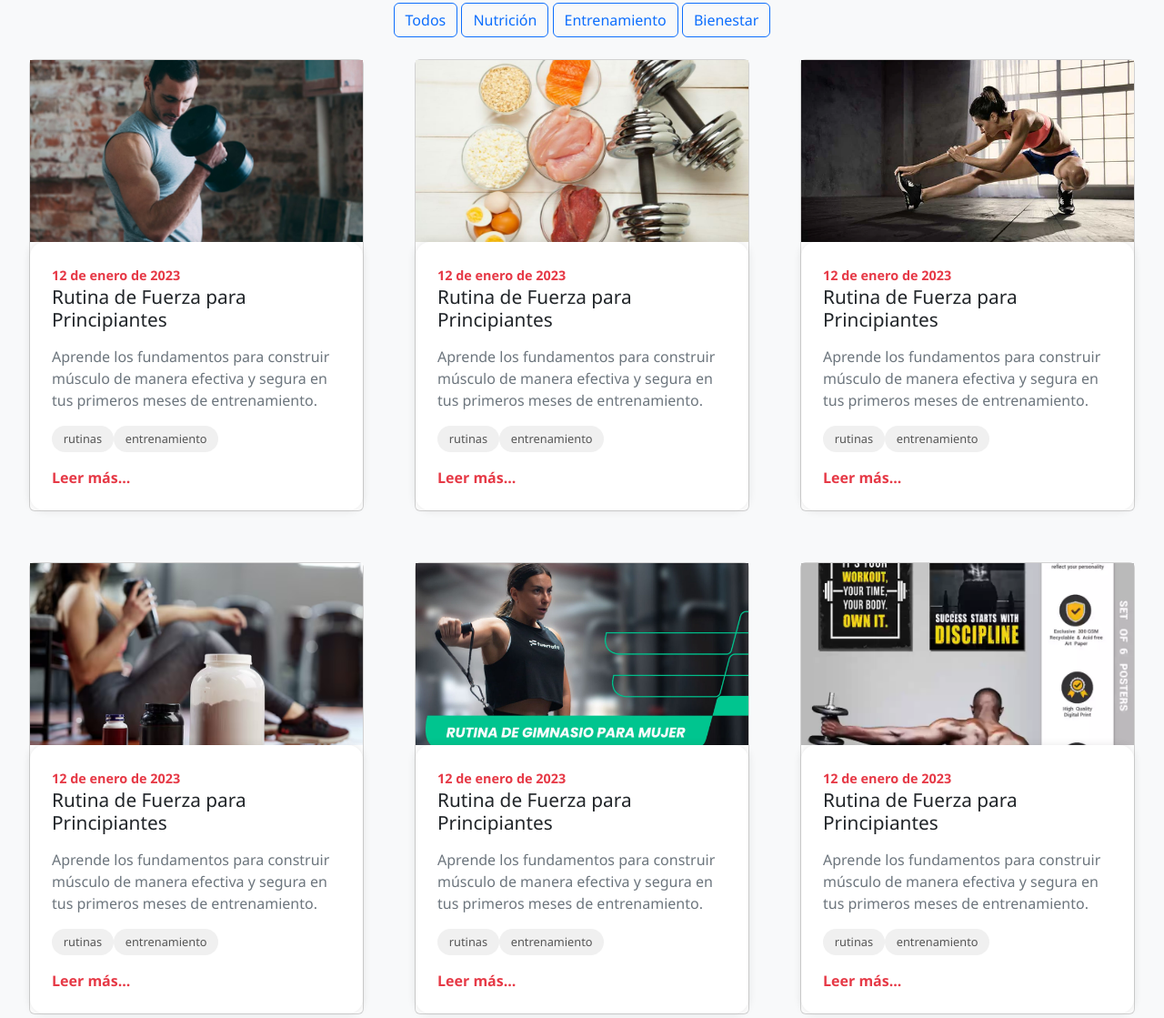
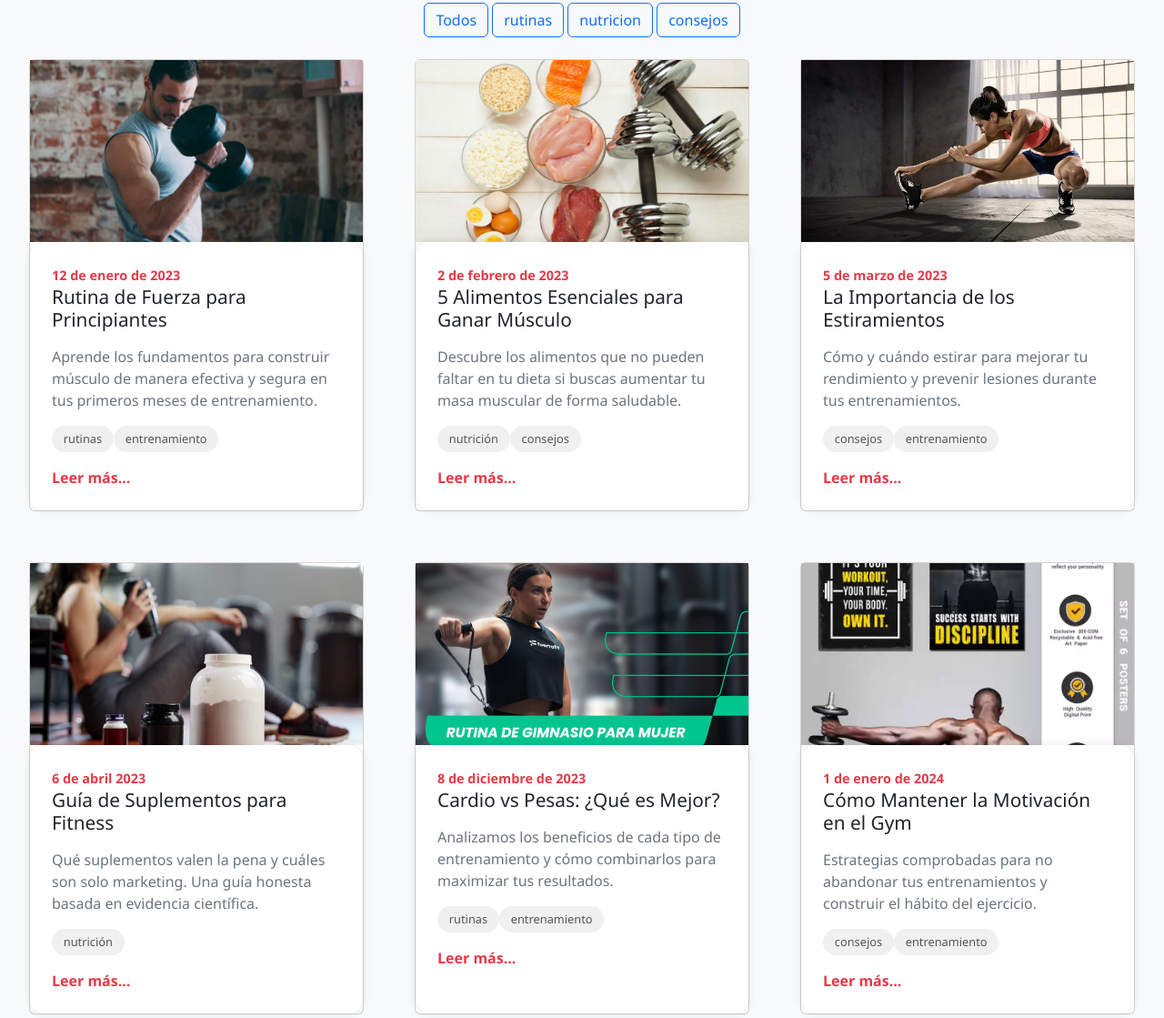
Before and after one commit to Amartinez77/PyS_tp2_RobertoArielMartinez, a website: page pages/blog.html in a window 1280 px wide. Shown: the part 195-1314 px from the top of the page at 91% size. Drawn offline with nearby package versions, Linux system fonts and the light colour scheme.

Commit message:
corrigiendo filtro de blog.html

```diff
--- a/assets/js/main.js
+++ b/assets/js/main.js
@@ -111,6 +111,23 @@ $('#billingSwitch').on('change', function () {
 const tooltipTriggerList = document.querySelectorAll('[data-bs-toggle="tooltip"]');
 tooltipTriggerList.forEach(t => new bootstrap.Tooltip(t));
 
+  // filtro blog.html
+
+  // Filtro por tags
+$('.filter-btn').click(function () {
+  const category = $(this).data('filter');
+  $('.filter-btn').removeClass('active');
+  $(this).addClass('active');
+
+  if (category === 'all') {
+    $('.blog-post').removeClass('d-none');
+  } else {
+    $('.blog-post').addClass('d-none');
+    $(`.blog-post[data-category="${category}"]`).removeClass('d-none');
+  }
+
+  AOS.refresh();
+});
 
 
 });
--- a/pages/blog.html
+++ b/pages/blog.html
@@ -61,15 +61,15 @@
         <!-- Filtros por tags -->
         <div class="text-center mb-4">
           <button class="btn btn-outline-primary filter-btn" data-filter="all">Todos</button>
-          <button class="btn btn-outline-primary filter-btn" data-filter="nutricion">Nutrición</button>
-          <button class="btn btn-outline-primary filter-btn" data-filter="entrenamiento">Entrenamiento</button>
-          <button class="btn btn-outline-primary filter-btn" data-filter="bienestar">Bienestar</button>
+          <button class="btn btn-outline-primary filter-btn" data-filter="rutinas">rutinas</button>
+          <button class="btn btn-outline-primary filter-btn" data-filter="nutricion">nutricion</button>
+          <button class="btn btn-outline-primary filter-btn" data-filter="consejos">consejos</button>
         </div>
 
         <!-- Artículos -->
         <div class="row blog-grid g-4">
 
-          <div class="col blog-post blog-card" data-category="nutricion" data-aos="fade-up">
+          <div class="col blog-post blog-card" data-category="rutinas" data-aos="fade-up">
             <div class="card">
               <img src="/assets/img/blog1.webp" class="object-fit-cover img-article" alt="Nutrición">
               <div class="card-body">
@@ -89,28 +89,28 @@
             <div class="card h-100">
               <img src="/assets/img/blog2.jpg" class="object-fit-cover img-article" alt="Nutrición">
               <div class="card-body">
-                <span class="article-date">12 de enero de 2023</span>
-                <h5 class="card-title">Rutina de Fuerza para Principiantes</h5>
-                <p class="text-secondary">Aprende los fundamentos para construir músculo de manera efectiva y segura en
-                  tus primeros meses de entrenamiento.</p>
+                <span class="article-date">2 de febrero de 2023</span>
+                <h5 class="card-title">5 Alimentos Esenciales para Ganar Músculo</h5>
+                <p class="text-secondary">Descubre los alimentos que no pueden faltar en tu dieta si buscas aumentar tu
+                  masa muscular de forma saludable.</p>
                 <div class="d-flex flex-wrap">
-                  <span class="tag">rutinas</span><span class="tag">entrenamiento</span>
+                  <span class="tag">nutrición</span><span class="tag">consejos</span>
                 </div>
                 <a href="#" class="read-more">Leer más...</a>
               </div>
             </div>
           </div>
 
-          <div class="col blog-post blog-card" data-category="nutricion" data-aos="fade-up">
+          <div class="col blog-post blog-card" data-category="consejos" data-aos="fade-up">
             <div class="card h-100">
               <img src="/assets/img/blog3.webp" class="object-fit-cover img-article" alt="Nutrición">
               <div class="card-body">
-                <span class="article-date">12 de enero de 2023</span>
-                <h5 class="card-title">Rutina de Fuerza para Principiantes</h5>
-                <p class="text-secondary">Aprende los fundamentos para construir músculo de manera efectiva y segura en
-                  tus primeros meses de entrenamiento.</p>
+                <span class="article-date">5 de marzo de 2023</span>
+                <h5 class="card-title">La Importancia de los Estiramientos</h5>
+                <p class="text-secondary">Cómo y cuándo estirar para mejorar tu rendimiento y prevenir lesiones durante
+                  tus entrenamientos.</p>
                 <div class="d-flex flex-wrap">
-                  <span class="tag">rutinas</span><span class="tag">entrenamiento</span>
+                  <span class="tag">consejos</span><span class="tag">entrenamiento</span>
                 </div>
                 <a href="#" class="read-more">Leer más...</a>
               </div>
@@ -121,10 +121,26 @@
             <div class="card h-100">
               <img src="/assets/img/blog4.avif" class="object-fit-cover img-article" alt="Nutrición">
               <div class="card-body">
-                <span class="article-date">12 de enero de 2023</span>
-                <h5 class="card-title">Rutina de Fuerza para Principiantes</h5>
-                <p class="text-secondary">Aprende los fundamentos para construir músculo de manera efectiva y segura en
-                  tus primeros meses de entrenamiento.</p>
+                <span class="article-date">6 de abril 2023</span>
+                <h5 class="card-title">Guía de Suplementos para Fitness</h5>
+                <p class="text-secondary">Qué suplementos valen la pena y cuáles son solo marketing. Una guía honesta
+                  basada en evidencia científica.</p>
+                <div class="d-flex flex-wrap">
+                  <span class="tag">nutrición</span>
+                </div>
+                <a href="#" class="read-more">Leer más...</a>
+              </div>
+            </div>
+          </div>
+
+          <div class="col blog-post blog-card" data-category="rutinas" data-aos="fade-up">
+            <div class="card h-100">
+              <img src="/assets/img/blog5.jpg" class="object-fit-cover img-article" alt="Nutrición">
+              <div class="card-body">
+                <span class="article-date">8 de diciembre de 2023</span>
+                <h5 class="card-title">Cardio vs Pesas: ¿Qué es Mejor?</h5>
+                <p class="text-secondary">Analizamos los beneficios de cada tipo de entrenamiento y cómo combinarlos
+                  para maximizar tus resultados.</p>
                 <div class="d-flex flex-wrap">
                   <span class="tag">rutinas</span><span class="tag">entrenamiento</span>
                 </div>
@@ -133,37 +149,23 @@
             </div>
           </div>
 
-          <div class="col blog-post blog-card" data-category="nutricion" data-aos="fade-up">
+          <div class="col blog-post blog-card" data-category="consejos" data-aos="fade-up">
             <div class="card h-100">
-              <img src="/assets/img/blog5.jpg" class="object-fit-cover img-article" alt="Nutrición">
+              <img src="/assets/img/blog6.webp" class="object-fit-cover img-article" alt="Nutrición">
               <div class="card-body">
-                <span class="article-date">12 de enero de 2023</span>
-                <h5 class="card-title">Rutina de Fuerza para Principiantes</h5>
-                <p class="text-secondary">Aprende los fundamentos para construir músculo de manera efectiva y segura en
-                  tus primeros meses de entrenamiento.</p>
+                <span class="article-date">1 de enero de 2024</span>
+                <h5 class="card-title">Cómo Mantener la Motivación en el Gym</h5>
+                <p class="text-secondary">Estrategias comprobadas para no abandonar tus entrenamientos y construir el
+                  hábito del ejercicio.</p>
                 <div class="d-flex flex-wrap">
-                  <span class="tag">rutinas</span><span class="tag">entrenamiento</span>
+                  <span class="tag">consejos</span><span class="tag">entrenamiento</span>
                 </div>
                 <a href="#" class="read-more">Leer más...</a>
               </div>
             </div>
           </div>
 
-          <div class="col blog-post blog-card" data-category="nutricion" data-aos="fade-up">
-            <div class="card h-100">
-              <img src="/assets/img/blog6.webp" class="object-fit-cover img-article" alt="Nutrición">
-              <div class="card-body">
-                <span class="article-date">12 de enero de 2023</span>
-                <h5 class="card-title">Rutina de Fuerza para Principiantes</h5>
-                <p class="text-secondary">Aprende los fundamentos para construir músculo de manera efectiva y segura en
-                  tus primeros meses de entrenamiento.</p>
-                <div class="d-flex flex-wrap">
-                  <span class="tag">rutinas</span><span class="tag">entrenamiento</span>
-                </div>
-                <a href="#" class="read-more">Leer más...</a>
-              </div>
-            </div>
-          </div>
+
 
 
         </div>
```
